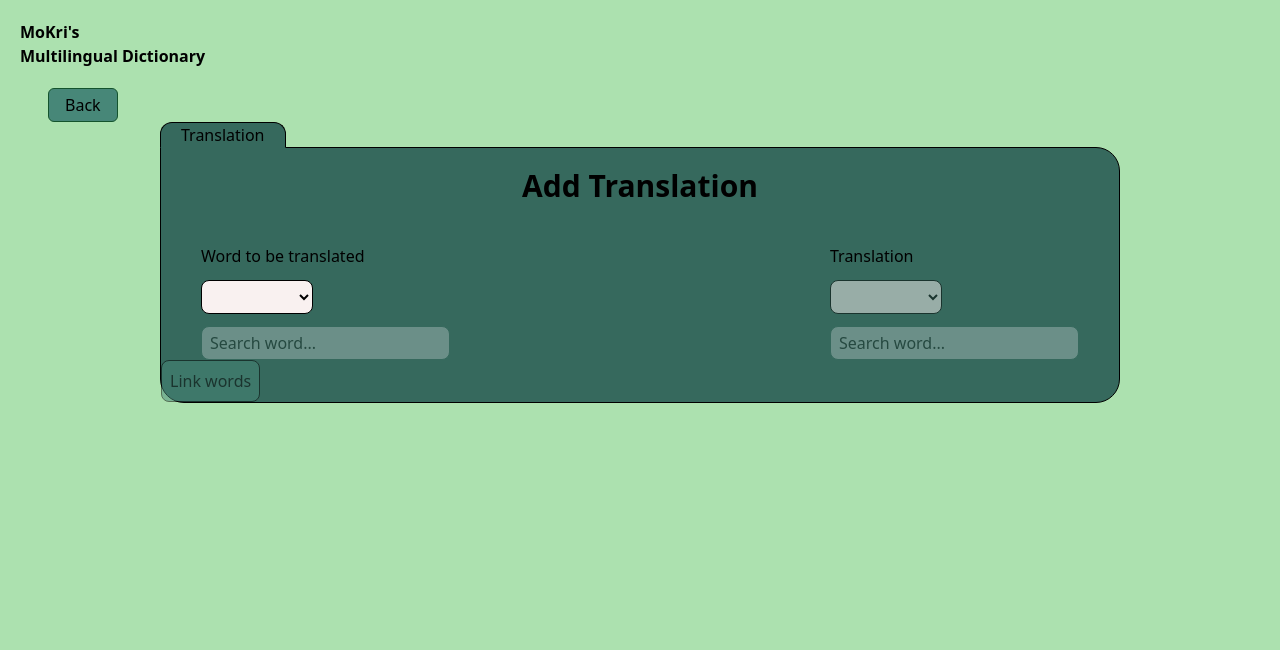
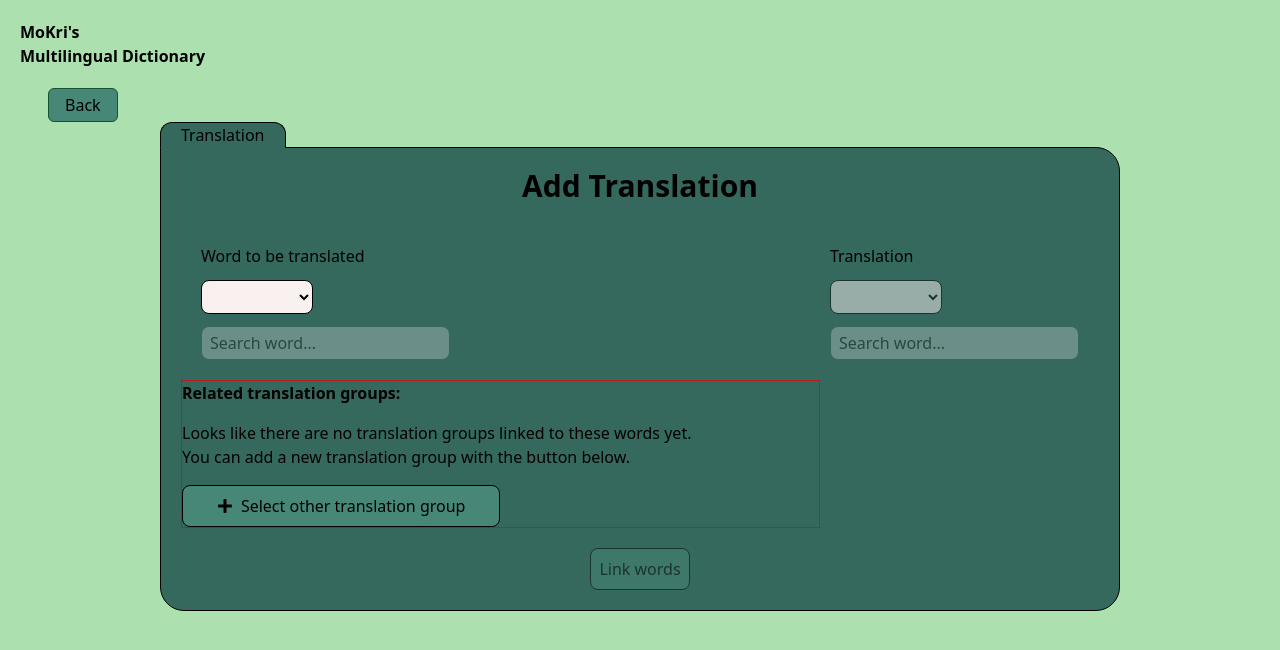
Before and after one commit to MoKrisz/MoKri-s-Multilingual-Dictionary-React-FE, a React (Vite) app: page /menu/translation in a window 1280 px wide. Shown: the top 650 px of the page. Built offline with nearby package versions, Linux system fonts and the light colour scheme.

Commit message:
create custom modal

```diff
--- a/index.html
+++ b/index.html
@@ -1,4 +1,4 @@
-<!doctype html>
+<!DOCTYPE html>
 <html lang="en">
   <head>
     <meta charset="UTF-8" />
@@ -7,6 +7,7 @@
     <title>MoKri's Multilingual Dictionary</title>
   </head>
   <body>
+    <div id="modal"></div>
     <div id="root"></div>
     <script type="module" src="/src/main.tsx"></script>
   </body>
--- /dev/null
+++ b/src/components/Modal.tsx
@@ -0,0 +1,53 @@
+import { useEffect, useRef } from "react";
+import { createPortal } from "react-dom";
+import { CgClose } from "react-icons/cg";
+import Button from "./Button";
+
+interface ModalProps {
+  children: React.ReactNode;
+  isOpen: boolean;
+  onClose: () => void;
+}
+
+const Modal: React.FC<ModalProps> = ({ children, isOpen, onClose }) => {
+  const modalRef = useRef<HTMLDialogElement>(null);
+  const modalDocumentElement = document.getElementById("modal");
+
+  console.log("open?", isOpen);
+
+  useEffect(() => {
+    const modalElement = modalRef.current;
+    if (!modalElement) {
+      return;
+    }
+
+    if (isOpen && !modalElement.open) {
+      modalElement.showModal();
+    } else if (!isOpen && modalElement.open) {
+      modalRef.current.close();
+    }
+  }, [isOpen, onClose]);
+
+  if (!modalDocumentElement) return null;
+
+  return createPortal(
+    <dialog
+      ref={modalRef}
+      onClose={onClose}
+      className="w-2/3 rounded-lg shadow-lg border border-gray-300 bg-lincolngreen backdrop:bg-black/50"
+    >
+      <div className="flex justify-end p-1">
+        <Button
+          extraStyle="p-1 bg-lincolngreendarker hover:bg-lincolngreenlighter"
+          onClick={onClose}
+        >
+          <CgClose />
+        </Button>
+      </div>
+      <div className="mx-4 mb-4">{children}</div>
+    </dialog>,
+    modalDocumentElement
+  );
+};
+
+export default Modal;
--- /dev/null
+++ b/src/features/TranslationGroups/components/TranslationGroupPickerModal.tsx
@@ -0,0 +1,19 @@
+import Modal from "../../../components/Modal";
+
+interface TranslationGroupPickerModal {
+  isOpen: boolean;
+  onClose: () => void;
+}
+
+const TranslationGroupPickerModal: React.FC<TranslationGroupPickerModal> = ({
+  isOpen,
+  onClose,
+}) => {
+  return (
+    <Modal isOpen={isOpen} onClose={onClose}>
+      Something goes here.
+    </Modal>
+  );
+};
+
+export default TranslationGroupPickerModal;
--- a/src/features/Words/components/Translation.tsx
+++ b/src/features/Words/components/Translation.tsx
@@ -2,11 +2,14 @@ import { useState } from "react";
 import Button from "../../../components/Button";
 import Dropdown from "../../../components/Dropdown";
 import AutofillSearchBar from "./AutofillSearchBar";
-import { Word } from "../models";
+import { LanguageCodeEnum, Word, WordTypeEnum } from "../models";
 import { getFormLanguageOptions } from "../utils";
 import { Option } from "./FormInput";
+import { FaPlus } from "react-icons/fa";
+import TranslationGroupPickerModal from "../../TranslationGroups/components/TranslationGroupPickerModal";
 
 const Translation: React.FC = () => {
+  const [isModalOpen, setIsModalOpen] = useState(false);
   const [language1Id, setLanguage1Id] = useState<number>(0);
   const [language2Id, setLanguage2Id] = useState<number>(0);
   const [word1, setWord1] = useState<Word>();
@@ -64,8 +67,26 @@ const Translation: React.FC = () => {
           <AutofillSearchBar languageId={language2Id} onFill={setWord2} />
         </div>
       </div>
+      <div className="flex flex-col border border-red-700 w-2/3 m-5 gap-4">
+        <h2 className="font-bold">Related translation groups:</h2>
+        <p>
+          Looks like there are no translation groups linked to these words yet.
+          <br />
+          You can add a new translation group with the button below.
+        </p>
+        <Button
+          extraStyle="flex items-center gap-2 justify-center w-2/4"
+          onClick={() => setIsModalOpen(true)}
+        >
+          <FaPlus /> Select other translation group
+        </Button>
+        <TranslationGroupPickerModal
+          isOpen={isModalOpen}
+          onClose={() => setIsModalOpen(false)}
+        />
+      </div>
       <Button
-        className="block mx-auto my-5"
+        extraStyle="block mx-auto my-5"
         onClick={() => {
           console.log("L1: ", word1?.wordId);
           console.log("L2: ", word2?.wordId);
```
